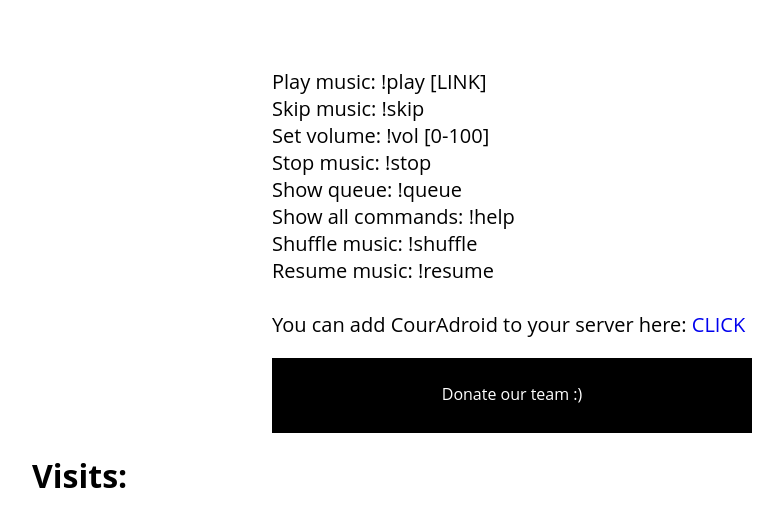
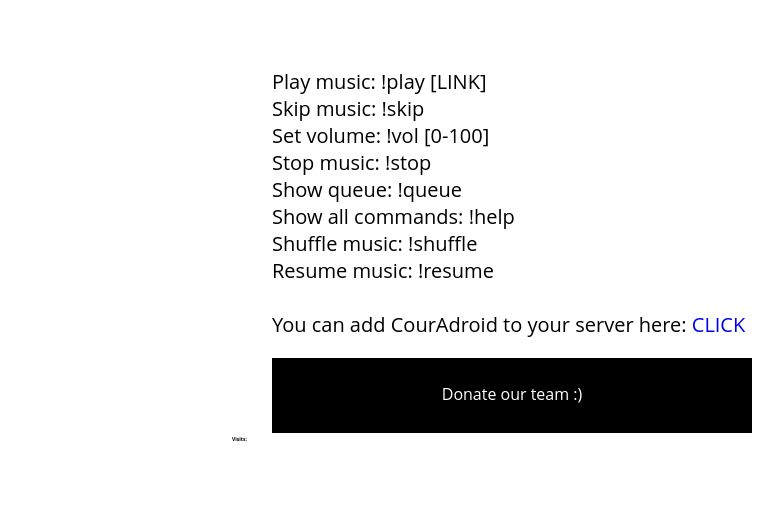
Before and after one commit to cour4/cour4.github.io, a plain HTML site: page index.html in a window 1280 px wide. Shown: the part 262-788 px from the top of the page, without its empty margins (128-911 px from the left). Drawn offline with Linux system fonts and the light colour scheme; a script that the page names is missing.

Commit message:
Update d.css

```diff
--- a/d.css
+++ b/d.css
@@ -86,3 +86,7 @@ li {
 .dom {
 	height: 360px;
 }
+.z1 {
+	font-size: 5px;
+	margin-left: 200px;
+}
```
